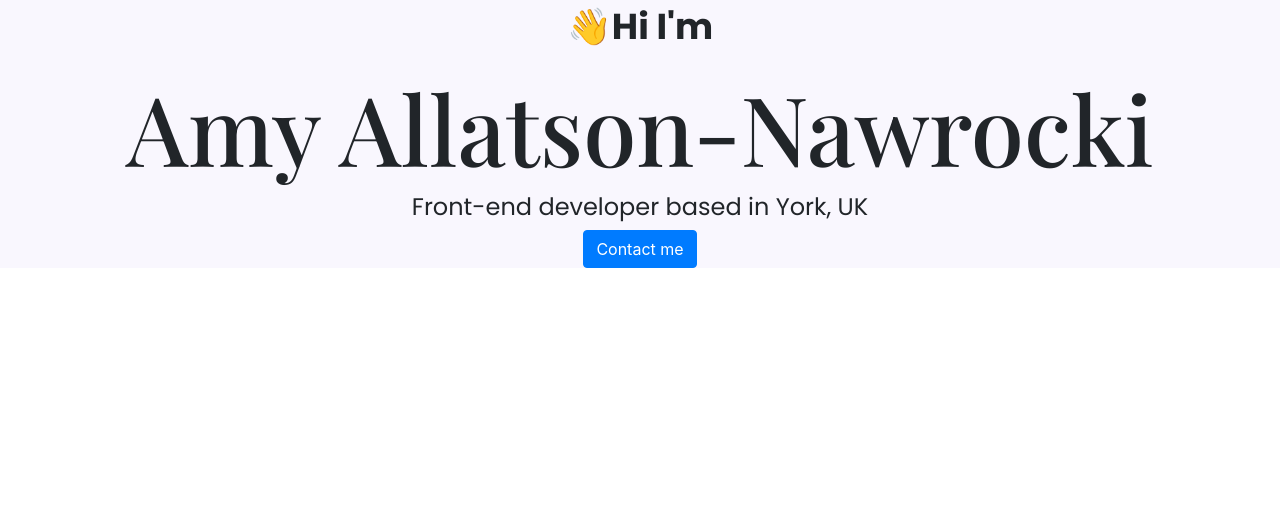
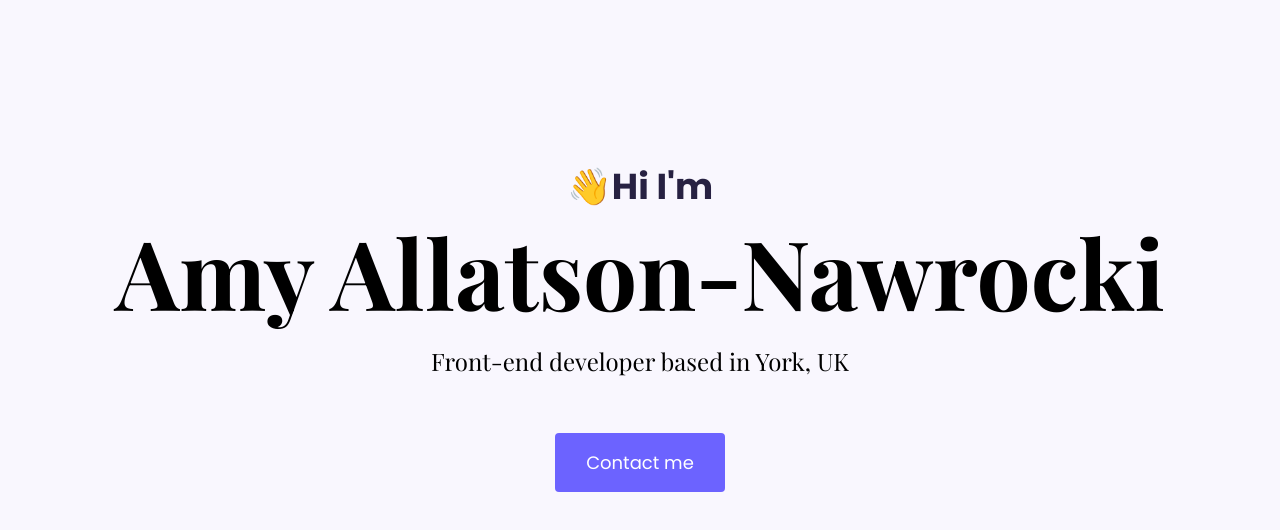
Before and after one commit to amyrosejoyce/portfolioarjres, a plain HTML site: page index.html in a window 1280 px wide. Drawn offline with nearby package versions, Linux system fonts and the light colour scheme; a web font is replaced by a local one.

Commit message:
amended margins

```diff
--- a/index.html
+++ b/index.html
@@ -27,9 +27,9 @@
     <div class="hero">
       <p>👋Hi I'm</p>
       <h1>Amy Allatson-Nawrocki</h1>
-      <h2>Front-end developer based in York, UK</h2>
+      <h2 class="mb-5">Front-end developer based in York, UK</h2>
 
-      <a href="#" class="btn btn-primary">Contact me</a>
+      <a href="#" class="btn btn-branding">Contact me</a>
     </div>
   </body>
 </html>
--- a/src/style.css
+++ b/src/style.css
@@ -1,28 +1,58 @@
+:root {
+  --branding-color: #6c63ff;
+  --secondary-color: #f9f7fe;
+  --heading-font-family: "Playfair Display", serif;
+  --default-font-family: "Poppins", sans-serif;
+}
+
+body {
+  font-family: var(--default-font-family);
+}
+
 h1,
 h2,
 h3,
 h4,
 h5,
 h6 {
-  font-family: "playfair display", serif;
+  color: black;
+  font-family: var(--heading-font-family);
+  font-weight: bold;
+}
+
+h1 {
+  font-size: 96px;
+}
+
+p {
+  font-weight: normal;
 }
 
 .hero {
-  background: #f9f7fe;
+  background: var(--secondary-color);
   text-align: center;
+  padding: 160px 20px;
 }
 
 .hero p {
-  font-family: "poppins", serif;
   font-size: 36px;
   font-weight: bold;
-}
-.hero h1 {
-  font-size: 96px;
+  margin: 0;
+  color: #272142;
 }
 
 .hero h2 {
-  font-family: "poppins", serif;
+  font-family: var(--heading-font-family);
+  font-weight: normal;
+  line-height: 2;
   font-size: 24px;
-  font-weight: normal;
 }
+
+.btn-branding {
+  background: var(--branding-color);
+  border-radius: 4px;
+  color: white;
+  font-size: 18px;
+  line-height: 27px;
+  padding: 15px 30px;
+}
```
